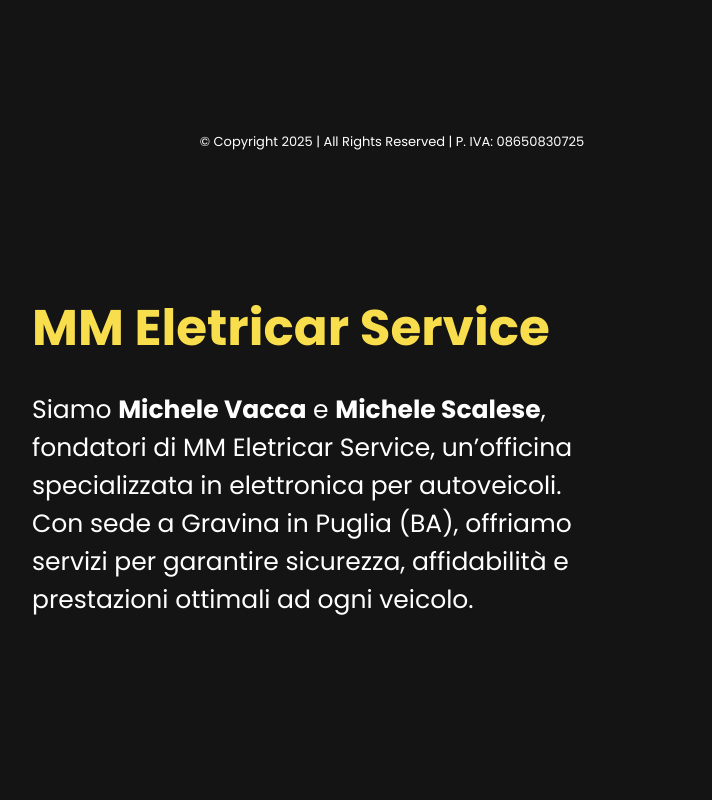
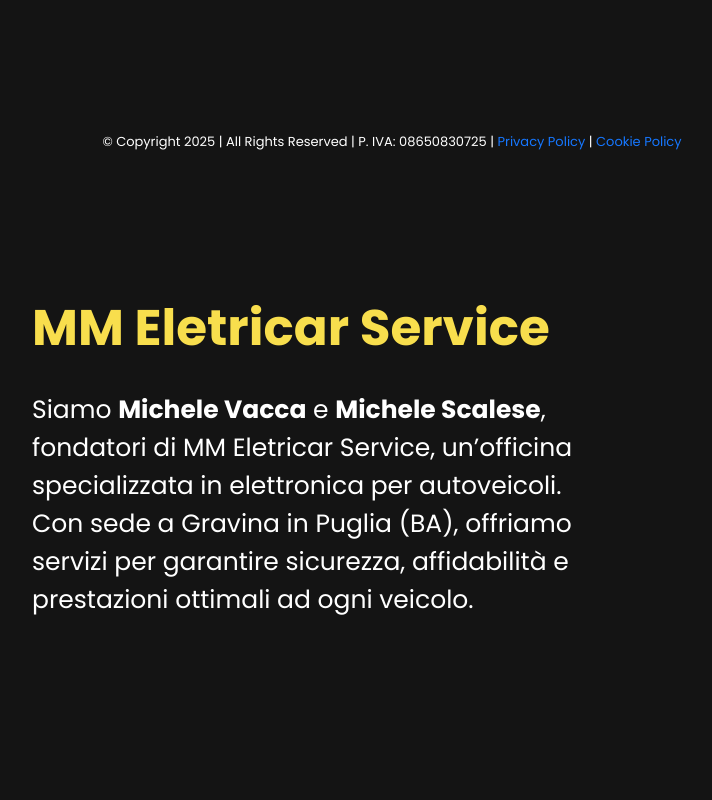
Before and after one commit to michelepatella/mmeletricarservice.it, a React (Create React App) app: page /contatti in a window 1280 px wide. Shown: the part 820-1620 px from the top of the page, without its empty margins (248-960 px from the left). Built offline with nearby package versions, Linux system fonts and the light colour scheme.

Commit message:
policies added to the footer

```diff
--- a/src/js/contatti/ContattiFooter.js
+++ b/src/js/contatti/ContattiFooter.js
@@ -13,7 +13,7 @@ function ContattiFooter() {
     return (
         <>
             <div className="contatti-footer">
-                <p className="footer-text">{FOOTER_TEXT}</p>
+                <p className="footer-text">{FOOTER_TEXT} | <a href="/privacy-policy">Privacy Policy</a> | <a href="/cookie-policy">Cookie Policy</a></p>
             </div>
         </>
     );
```
Also changed, not shown: src/js/utility/Policy.js (added, +7 -0 lines).
